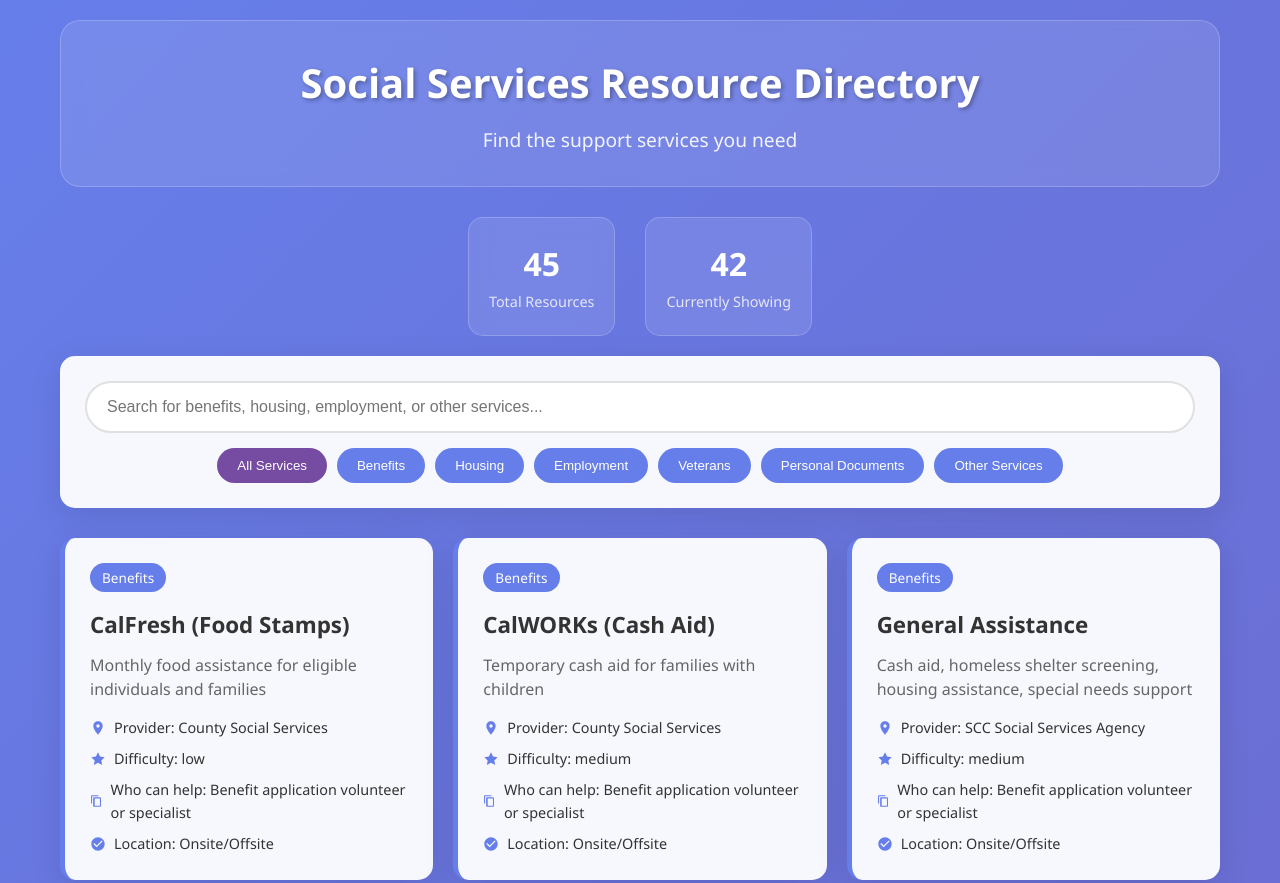
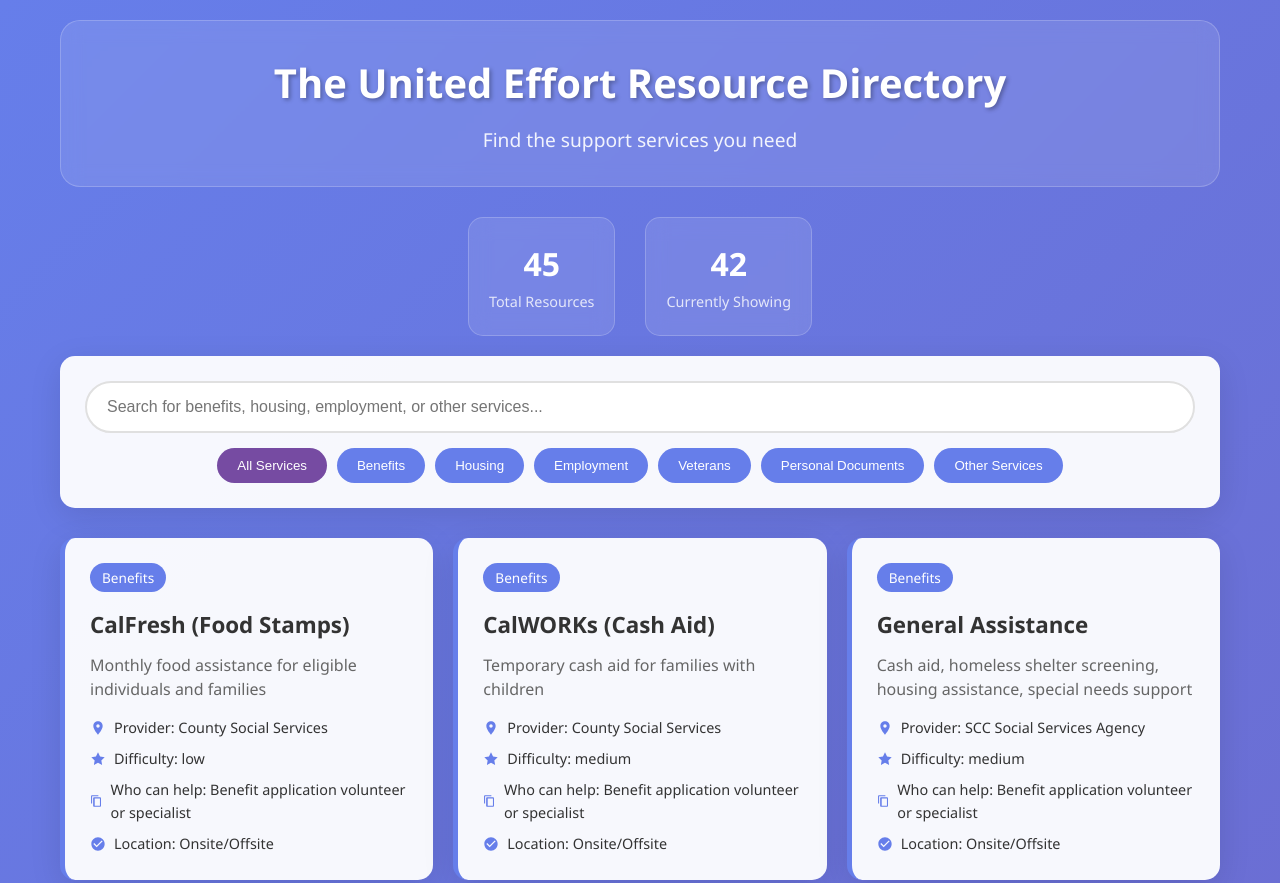
Before and after one commit to karangattu/united-effort-resource-directory, a plain HTML site: page social_services_directory.html in a window 1280 px wide. Shown: the top 883 px of the page. Drawn offline with Linux system fonts and the light colour scheme.

```diff
--- a/social_services_directory.html
+++ b/social_services_directory.html
@@ -203,7 +203,7 @@
 <body>
     <div class="container">
         <header>
-            <h1>Social Services Resource Directory</h1>
+            <h1>The United Effort Resource Directory</h1>
             <p class="subtitle">Find the support services you need</p>
         </header>
 
```
Also changed, not shown: 1 other file.
